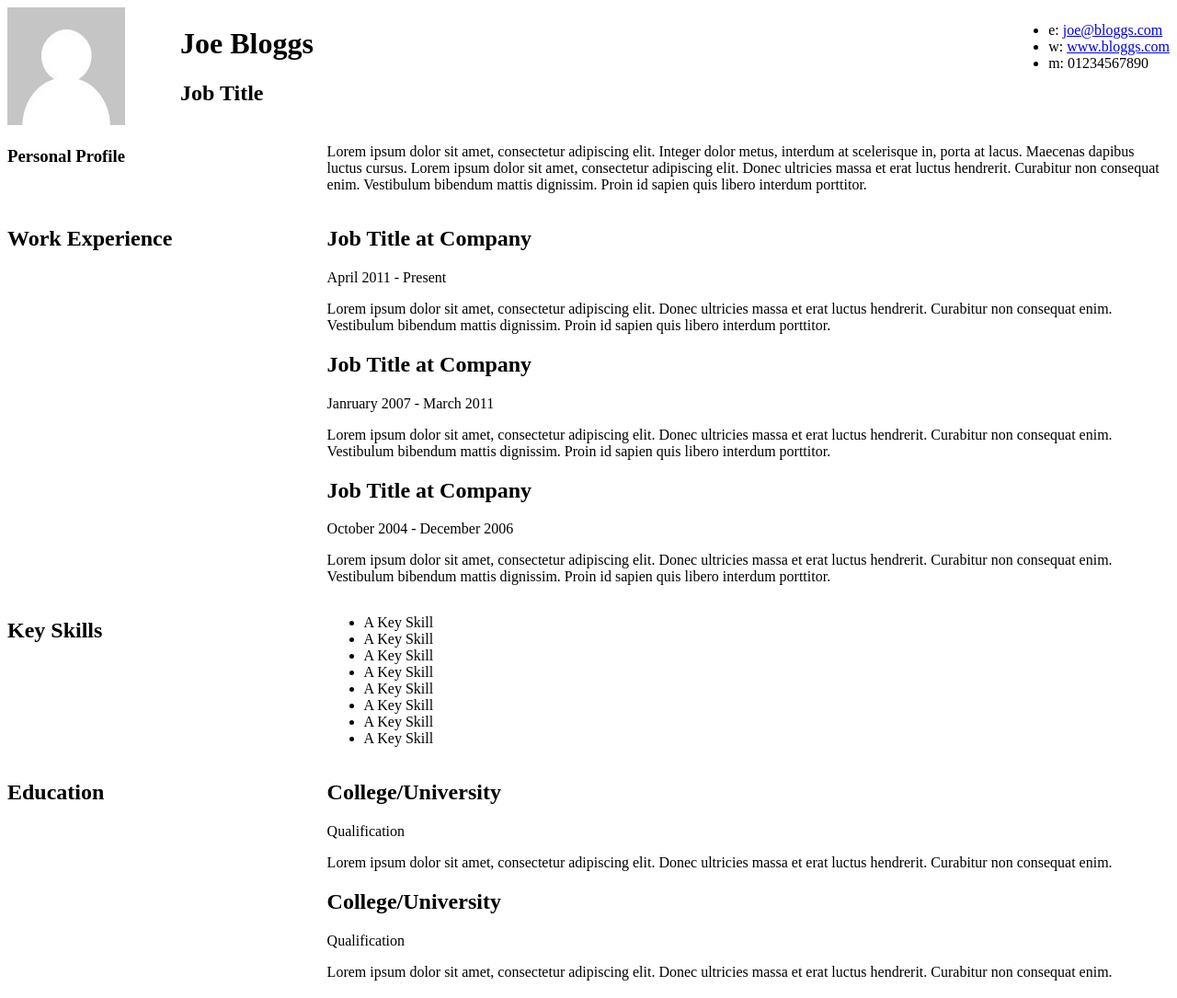
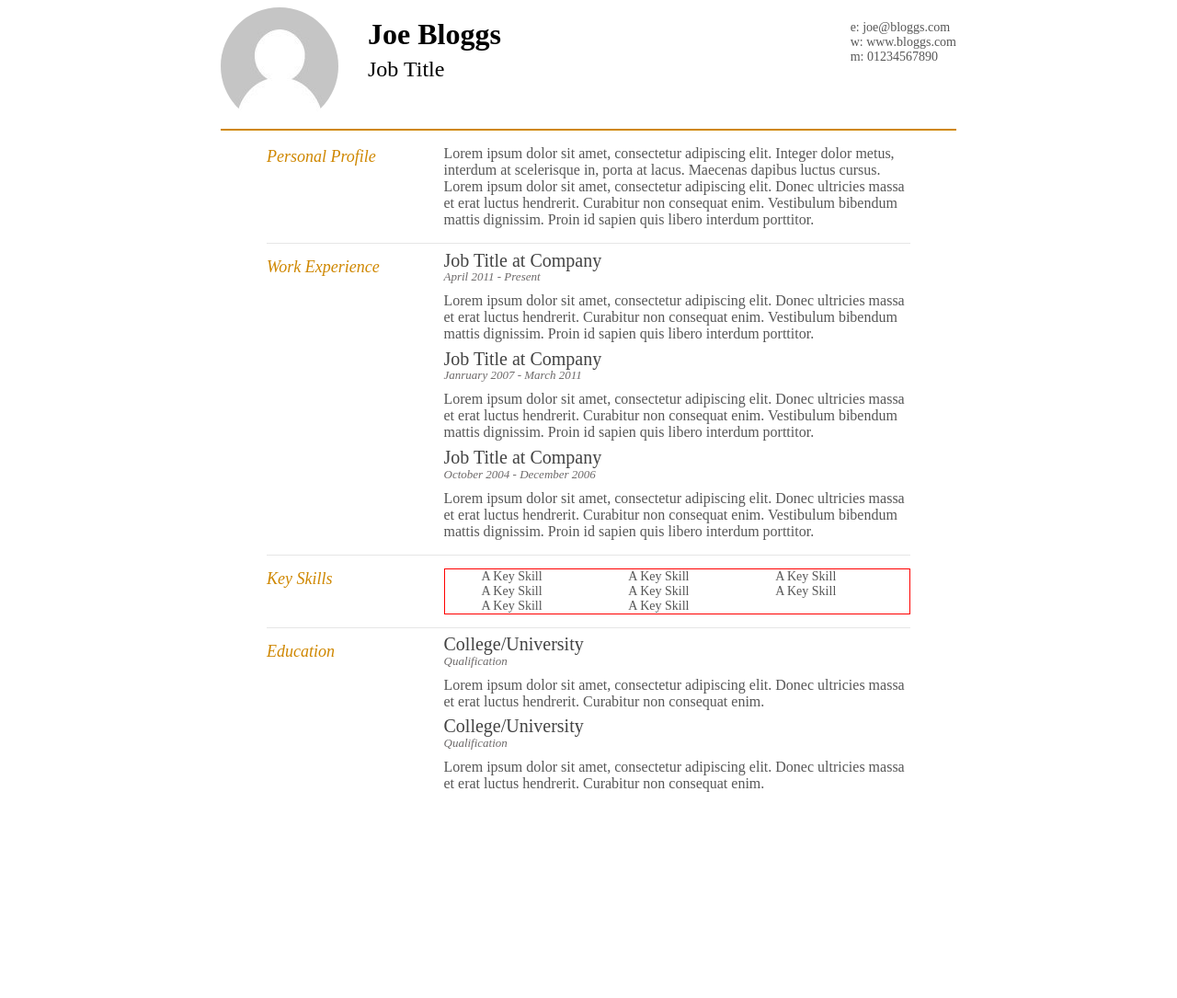
Before and after one commit to Kenzie-Academy-Brasil-Developers/estilizar-curriculo-sprint-2-murilo-bot, a plain HTML site: page index.html in a window 1280 px wide. Shown: the whole page at 92% size. After the commit the page ends 885 px from the top, so only its background shows below. Drawn offline with Linux system fonts and the light colour scheme.

Commit message:
curriculo guru finalizado

```diff
--- a/index.html
+++ b/index.html
@@ -18,16 +18,16 @@
 <div id="cv" >
 	<div class="mainDetails">
 		<div id="headshot">
-			<img src="headshot.jpg" alt="Alan Smith" />
+			<img id="perfilShot" src="headshot.jpg" alt="Alan Smith" />
 		</div>
 
 		<div id="name">
 			<h1>Joe Bloggs</h1>
-			<h2>Job Title</h2>
+			<h2 id="jobTitle">Job Title</h2>
 		</div>
 
 		<div id="contactDetails">
-			<ul>
+			<ul id="conteudoDetails">
 				<li>e: <a href="mailto:joe@bloggs.com" target="_blank">joe@bloggs.com</a></li>
 				<li>w: <a href="http://www.bloggs.com">www.bloggs.com</a></li>
 				<li>m: 01234567890</li>
@@ -36,52 +36,53 @@
 		<div class="clear"></div>
 	</div>
 
+
 	<div id="mainArea">
-		<section>
+		<section class="containerBorder">
 			<article>
 				<div class="sectionTitle">
-					<h1>Personal Profile</h1>
+					<h1 class="tituloh1">Personal Profile</h1>
 				</div>
 
 				<div class="sectionContent">
-					<p>Lorem ipsum dolor sit amet, consectetur adipiscing elit. Integer dolor metus, interdum at scelerisque in, porta at lacus. Maecenas dapibus luctus cursus. Lorem ipsum dolor sit amet, consectetur adipiscing elit. Donec ultricies massa et erat luctus hendrerit. Curabitur non consequat enim. Vestibulum bibendum mattis dignissim. Proin id sapien quis libero interdum porttitor.</p>
+					<p class="conteudo">Lorem ipsum dolor sit amet, consectetur adipiscing elit. Integer dolor metus, interdum at scelerisque in, porta at lacus. Maecenas dapibus luctus cursus. Lorem ipsum dolor sit amet, consectetur adipiscing elit. Donec ultricies massa et erat luctus hendrerit. Curabitur non consequat enim. Vestibulum bibendum mattis dignissim. Proin id sapien quis libero interdum porttitor.</p>
 				</div>
 			</article>
 			<div class="clear"></div>
 		</section>
 
 
-		<section>
+		<section class="containerBorder">
 			<div class="sectionTitle">
-				<h1>Work Experience</h1>
+				<h1 class="tituloh1">Work Experience</h1>
 			</div>
 
 			<div class="sectionContent">
 				<article>
-					<h2>Job Title at Company</h2>
+					<h2 class="tituloh2">Job Title at Company</h2>
 					<p class="subDetails">April 2011 - Present</p>
-					<p>Lorem ipsum dolor sit amet, consectetur adipiscing elit. Donec ultricies massa et erat luctus hendrerit. Curabitur non consequat enim. Vestibulum bibendum mattis dignissim. Proin id sapien quis libero interdum porttitor.</p>
+					<p class="conteudo">Lorem ipsum dolor sit amet, consectetur adipiscing elit. Donec ultricies massa et erat luctus hendrerit. Curabitur non consequat enim. Vestibulum bibendum mattis dignissim. Proin id sapien quis libero interdum porttitor.</p>
 				</article>
 
 				<article>
-					<h2>Job Title at Company</h2>
+					<h2 class="tituloh2">Job Title at Company</h2>
 					<p class="subDetails">Janruary 2007 - March 2011</p>
-					<p>Lorem ipsum dolor sit amet, consectetur adipiscing elit. Donec ultricies massa et erat luctus hendrerit. Curabitur non consequat enim. Vestibulum bibendum mattis dignissim. Proin id sapien quis libero interdum porttitor.</p>
+					<p class="conteudo">Lorem ipsum dolor sit amet, consectetur adipiscing elit. Donec ultricies massa et erat luctus hendrerit. Curabitur non consequat enim. Vestibulum bibendum mattis dignissim. Proin id sapien quis libero interdum porttitor.</p>
 				</article>
 
 				<article>
-					<h2>Job Title at Company</h2>
+					<h2 class="tituloh2">Job Title at Company</h2>
 					<p class="subDetails">October 2004 - December 2006</p>
-					<p>Lorem ipsum dolor sit amet, consectetur adipiscing elit. Donec ultricies massa et erat luctus hendrerit. Curabitur non consequat enim. Vestibulum bibendum mattis dignissim. Proin id sapien quis libero interdum porttitor.</p>
+					<p class="conteudo">Lorem ipsum dolor sit amet, consectetur adipiscing elit. Donec ultricies massa et erat luctus hendrerit. Curabitur non consequat enim. Vestibulum bibendum mattis dignissim. Proin id sapien quis libero interdum porttitor.</p>
 				</article>
 			</div>
 			<div class="clear"></div>
 		</section>
 
 
-		<section>
+		<section class="containerBorder">
 			<div class="sectionTitle">
-				<h1>Key Skills</h1>
+				<h1 class="tituloh1">Key Skills</h1>
 			</div>
 
 			<div class="sectionContent">
@@ -102,20 +103,20 @@
 
 		<section>
 			<div class="sectionTitle">
-				<h1>Education</h1>
+				<h1 class="tituloh1">Education</h1>
 			</div>
 
 			<div class="sectionContent">
 				<article>
-					<h2>College/University</h2>
+					<h2 class="tituloh2">College/University</h2>
 					<p class="subDetails">Qualification</p>
-					<p>Lorem ipsum dolor sit amet, consectetur adipiscing elit. Donec ultricies massa et erat luctus hendrerit. Curabitur non consequat enim.</p>
+					<p class="conteudo">Lorem ipsum dolor sit amet, consectetur adipiscing elit. Donec ultricies massa et erat luctus hendrerit. Curabitur non consequat enim.</p>
 				</article>
 
 				<article>
-					<h2>College/University</h2>
+					<h2 class="tituloh2">College/University</h2>
 					<p class="subDetails">Qualification</p>
-					<p>Lorem ipsum dolor sit amet, consectetur adipiscing elit. Donec ultricies massa et erat luctus hendrerit. Curabitur non consequat enim.</p>
+					<p class="conteudo">Lorem ipsum dolor sit amet, consectetur adipiscing elit. Donec ultricies massa et erat luctus hendrerit. Curabitur non consequat enim.</p>
 				</article>
 			</div>
 			<div class="clear"></div>
--- a/style.css
+++ b/style.css
@@ -1,19 +1,81 @@
+body {
+	width: 800px;
+    margin-left: auto;
+    margin-right: auto;
+}
+
+
+.mainDetails{
+    margin-left: auto;
+    margin-right: auto;
+	border-bottom: 2px solid rgb(207, 135, 0);
+
+}
+
+#contactDetails{
+	float: right;
+	font-size: 14px;
+    font-weight: 100;
+    color: rgb(87, 87, 87);
+
+}
+
+#conteudoDetails{
+	font-size: 14px;
+	font-weight: 100;
+	color: rgb(87, 87, 87);
+}
+
+#mainArea{
+	width: 700px;
+    margin-left: auto;
+    margin-right: auto;
+}
+
+.containerBorder{
+	border-bottom: 1.5px solid;
+	color: rgb(230, 230, 230);
+}
+
+
 .clear {
 	clear: both;
+}
+
+#perfilShot{
+	border-radius: 80px;
 }
 
 #headshot {
 	width: 12.5%;
 	float: left;
 	margin-right: 30px;
+	border-radius: 25px;
+}
+
+#jobTitle{
+	font-weight: 400;
 }
 
 #name {
 	float: left;
+	line-height: 16px;
+	margin-left: 30px;
+
+}
+div ul li{
+	list-style: none;
+}
+
+div ul li a {
+	text-decoration: none;
+	color: inherit;
+
 }
 
 #contactDetails {
 	float: right;
+
 }
 
 .sectionTitle {
@@ -21,7 +83,43 @@
 	width: 25%;
 }
 
+.tituloh1{
+	font-size: 18px;
+	font-style: italic;
+	font-weight: 400;
+	color: rgb(207, 135, 0);
+}
+
+.tituloh2{
+	font-size: 20px;
+	font-weight: 500;
+	line-height: 2px;
+	color:rgb(66, 66, 66)
+}
+
 .sectionContent {
 	float: right;
 	width: 72.5%;
 }
+
+.conteudo{
+	font-size: 16px;
+	font-weight: 100;
+	color: rgb(87, 87, 87);
+}
+
+.subDetails{
+	font-style: italic;
+	font-size: 13px;
+	font-weight: 200;
+	line-height: 2px;
+	color: rgb(109, 106, 106);
+}
+
+.keySkills{
+	border: 1px solid red;
+	columns: 3;
+	font-size: 14px;
+	font-weight: 100;
+	color: rgb(87, 87, 87);
+}
```
